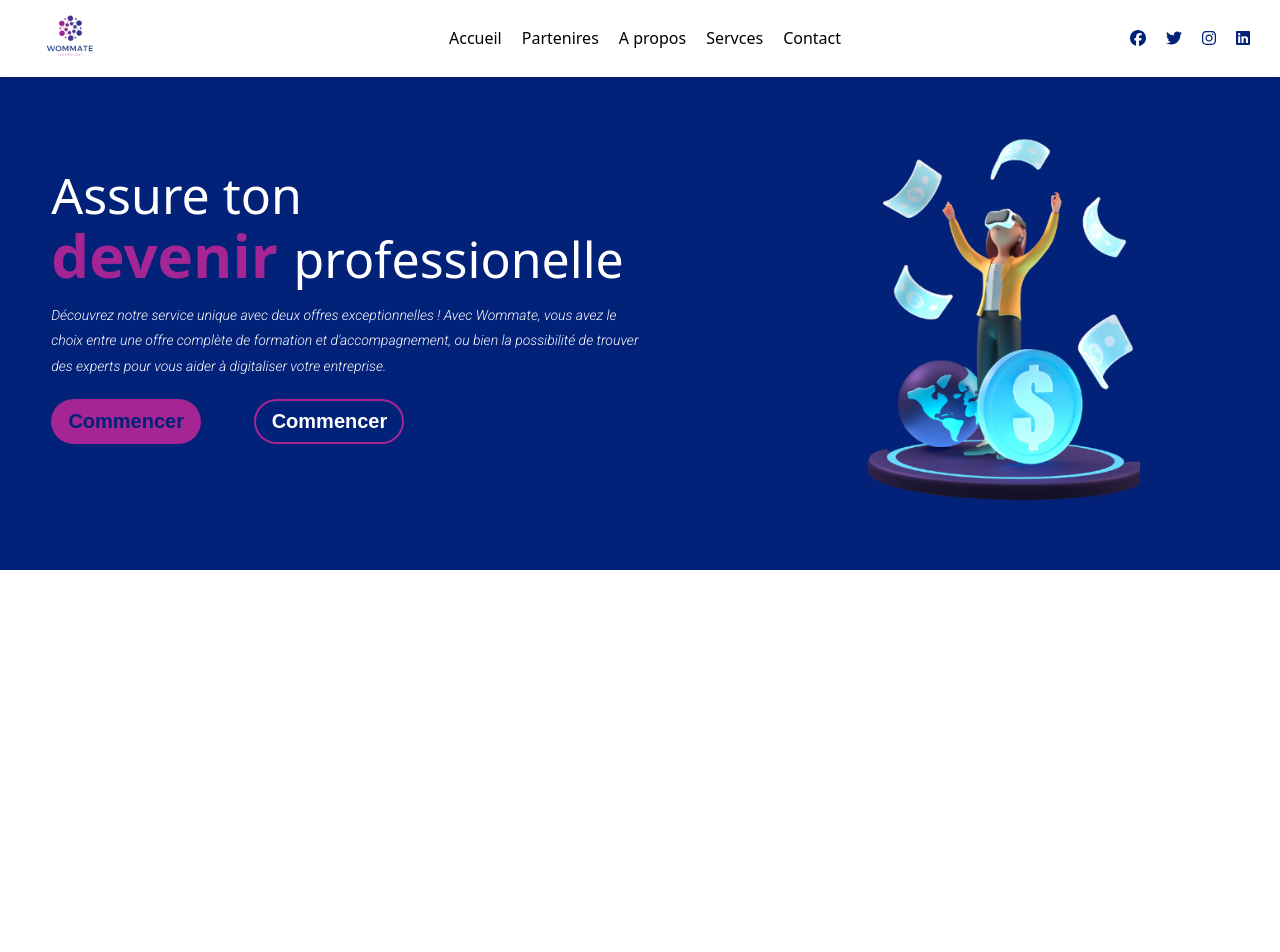
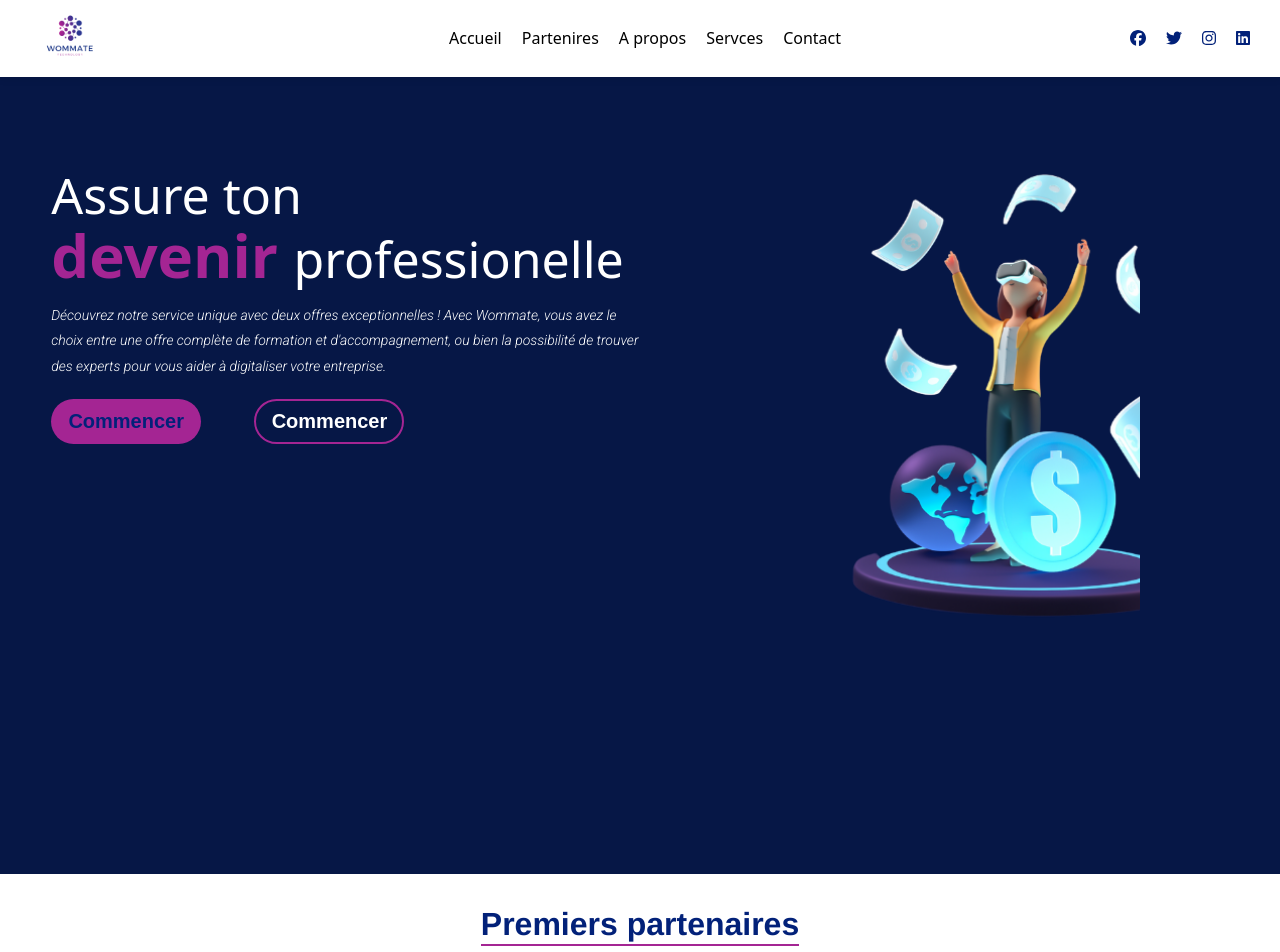
Before and after one commit to Wommate/wommate-web-site, a React (Create React App) app: page / in a window 1280 px wide. Shown: the top 952 px of the page. Before the commit the page ends 800 px from the top, so only its background shows below. Built offline with nearby package versions, Linux system fonts and the light colour scheme.

Commit message:
maj heros section

```diff
--- a/package.json
+++ b/package.json
@@ -12,7 +12,9 @@
     "@testing-library/user-event": "^13.5.0",
     "react": "^18.2.0",
     "react-dom": "^18.2.0",
+    "react-particles": "^2.10.1",
     "react-scripts": "5.0.1",
+    "react-tsparticles": "^2.10.1",
     "web-vitals": "^2.1.4"
   },
   "scripts": {
--- a/src/App.css
+++ b/src/App.css
@@ -1,7 +1,23 @@
+@import url('https://fonts.googleapis.com/css2?family=Roboto:ital,wght@1,300&display=swap');
+
 .App {
   text-align: center;
+
 }
 
 .header {
   margin-top: 0 !important;
 }
+
+
+.h1 {
+  font-size: 2rem;
+  font-weight: 700;
+  line-height: 1.2;
+  color: #022179;
+  text-align: center;
+  margin: 10% auto;
+  font-family: "Helvetica Neue", Arial, sans-serif;
+  border-bottom: 2px solid #A42593;
+
+}
--- a/src/App.js
+++ b/src/App.js
@@ -1,12 +1,16 @@
 import './App.css';
 import Header from './components/Header/Header';
 import HeroSection from './components/HeroSection/HeroSection';
+import Partenairs from './components/Partenairs/Partenairs';
+
 
 function App() {
   return (
     <div className="App">
+
         <Header />
         <HeroSection />
+        <Partenairs />
 
     </div>
   );
--- a/src/components/HeroSection/HeroSection.css
+++ b/src/components/HeroSection/HeroSection.css
@@ -4,10 +4,13 @@
 .hero-container{
      display: flex;
      justify-content: space-around;
+     align-items: center;
      top: 0;
      margin-top: 6%;
      padding: 3% 4%;
-     background-color: #022179;
+    z-index: -1;
+    height: calc(100vh - 80px);
+    background-color: #061746;
 }
 
 .hero__text {
@@ -86,13 +89,16 @@
 
 .hero__img {
      width: 50%;
-     height: 90%;
+     height: 100%;
+     align-items: center;
 }
 
 .hero__img img {
      width: 70%;
-     height: 50%;
+     height: 70%;
      object-fit: cover;
+     margin: 5% auto;
+
 }
 
 @media screen and (max-width: 768px) {
--- a/src/components/HeroSection/HeroSection.js
+++ b/src/components/HeroSection/HeroSection.js
@@ -1,7 +1,11 @@
 import heroImg from '../../img/heros_img.png';
 import './HeroSection.css';
 
+
+
+
 const HeroSection = () => {
+
      return (
           <div className="hero-container">
               <div className="hero__text">
@@ -16,18 +20,10 @@ const HeroSection = () => {
                          votre entreprise.
                     </p>
                     <div className="hero__btn">
-                         <button
-                              className='btns'
-                              buttonStyle='btn--outline'
-                              buttonSize='btn--large'
-                         >
+                         <button className='btns'>
                               Commencer
                          </button>
-                         <button
-                              className='btns-2'
-                              buttonStyle='btn--outline'
-                              buttonSize='btn--large'
-                         >
+                         <button className='btns-2'>
                               Commencer
                          </button>
                     </div>
--- /dev/null
+++ b/src/components/Partenairs/Partenairs.css
@@ -0,0 +1,116 @@
+.partenairs {
+     align-items: center;
+    display: flex;
+    flex-direction: column;
+    justify-content: center;
+    margin: 0 auto;
+    max-width: 1200px;
+    padding: 0 15px;
+    width: 100%;
+    z-index: 1;
+    background-color: #fff;
+
+}
+
+.partenairs__title {
+    color: #022179;
+    font-size: 30px;
+    font-weight: 700;
+    margin-bottom: 20px;
+    text-align: center;
+}
+
+.partenairs__list {
+    display: flex;
+    flex-wrap: wrap;
+    justify-content: center;
+    margin: 0 auto;
+    max-width: 1200px;
+    width: 100%;
+}
+
+.partenairs__item {
+    align-items: center;
+    display: flex;
+    flex-direction: column;
+    justify-content: center;
+    margin: 0 15px 30px;
+    width: 200px;
+}
+/*
+.partenairs__item img {
+    height: 100px;
+    width: 100%;
+}
+
+.partenairs__item p {
+    color: #022179;
+    font-size: 14px;
+    font-weight: 700;
+    margin-top: 10px;
+    text-align: center;
+}
+
+.partenairs__item p span {
+    color: #A42593;
+    font-size: 14px;
+    font-weight: 700;
+    margin-top: 10px;
+    text-align: center;
+}
+
+.partenairs__item p a {
+    color: #022179;
+    font-size: 14px;
+    font-weight: 700;
+    margin-top: 10px;
+    text-align: center;
+}
+
+.partenairs__item p a span {
+    color: #A42593;
+    font-size: 14px;
+    font-weight: 700;
+    margin-top: 10px;
+    text-align: center;
+}
+
+.partenairs__item p a:hover {
+    color: #A42593;
+    font-size: 14px;
+    font-weight: 700;
+    margin-top: 10px;
+    text-align: center;
+}
+
+.partenairs__item p a:hover span {
+    color: #022179;
+    font-size: 14px;
+    font-weight: 700;
+    margin-top: 10px;
+    text-align: center;
+}
+
+.partenairs__item p span:hover {
+    color: #022179;
+    font-size: 14px;
+    font-weight: 700;
+    margin-top: 10px;
+    text-align: center;
+}
+
+.partenairs__item p span:hover a {
+    color: #A42593;
+    font-size: 14px;
+    font-weight: 700;
+    margin-top: 10px;
+    text-align: center;
+}
+
+.partenairs__item p span:hover a span {
+    color: #022179;
+    font-size: 14px;
+    font-weight: 700;
+    margin-top: 10px;
+    text-align: center;
+} */
--- /dev/null
+++ b/src/components/Partenairs/Partenairs.js
@@ -0,0 +1,17 @@
+import './Partenairs.css'
+
+const Partenairs = () => {
+     return (
+          <div className="partenairs">
+               <div className="partenairs__title">
+                    <h1 className='h1'>Premiers partenaires</h1>
+               </div>
+               <div className="partenairs__content">
+
+
+               </div>
+          </div>
+     )
+}
+
+export default Partenairs
```
Also changed, not shown: 1 other file (tests, documents, lock files or other folders).
